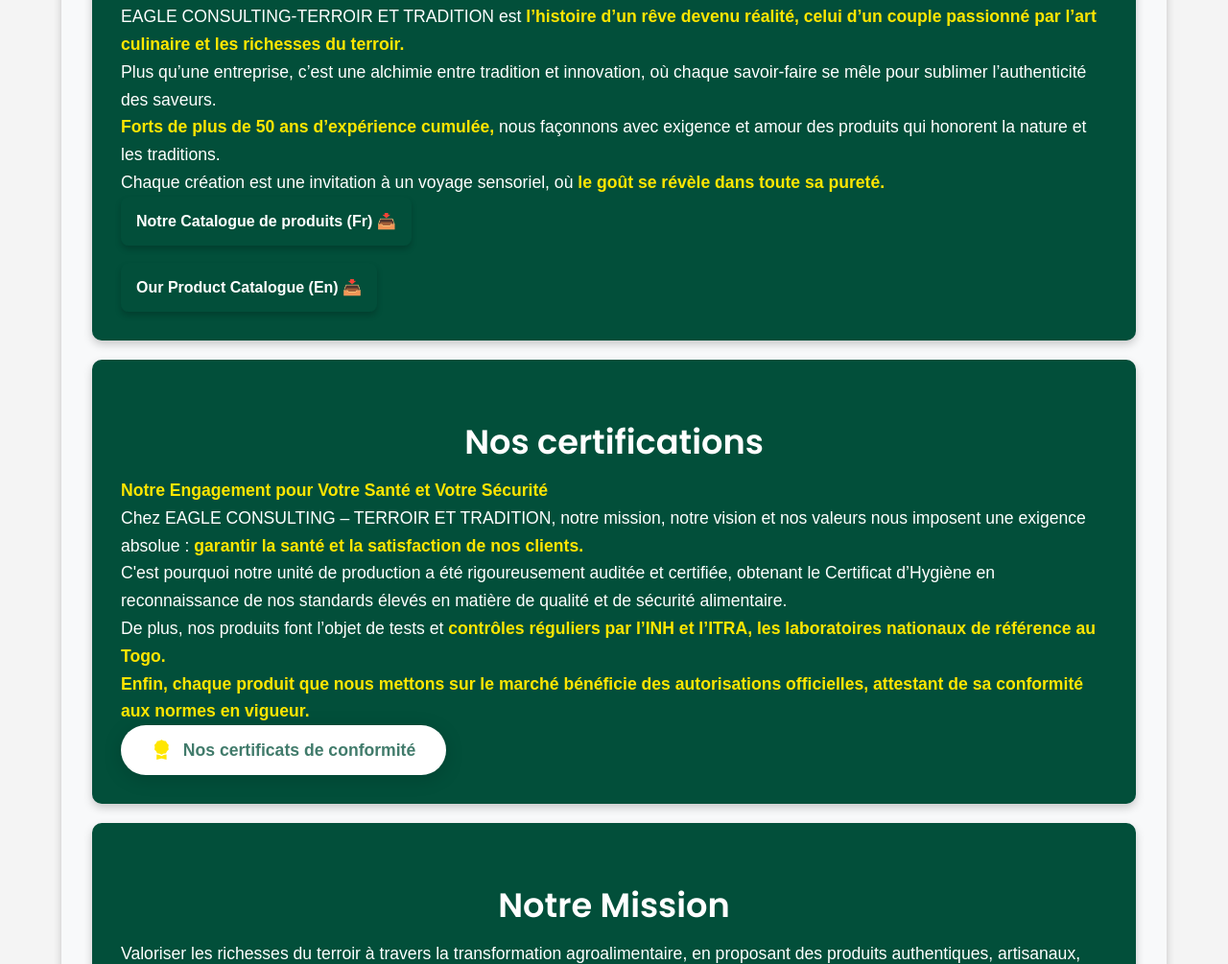
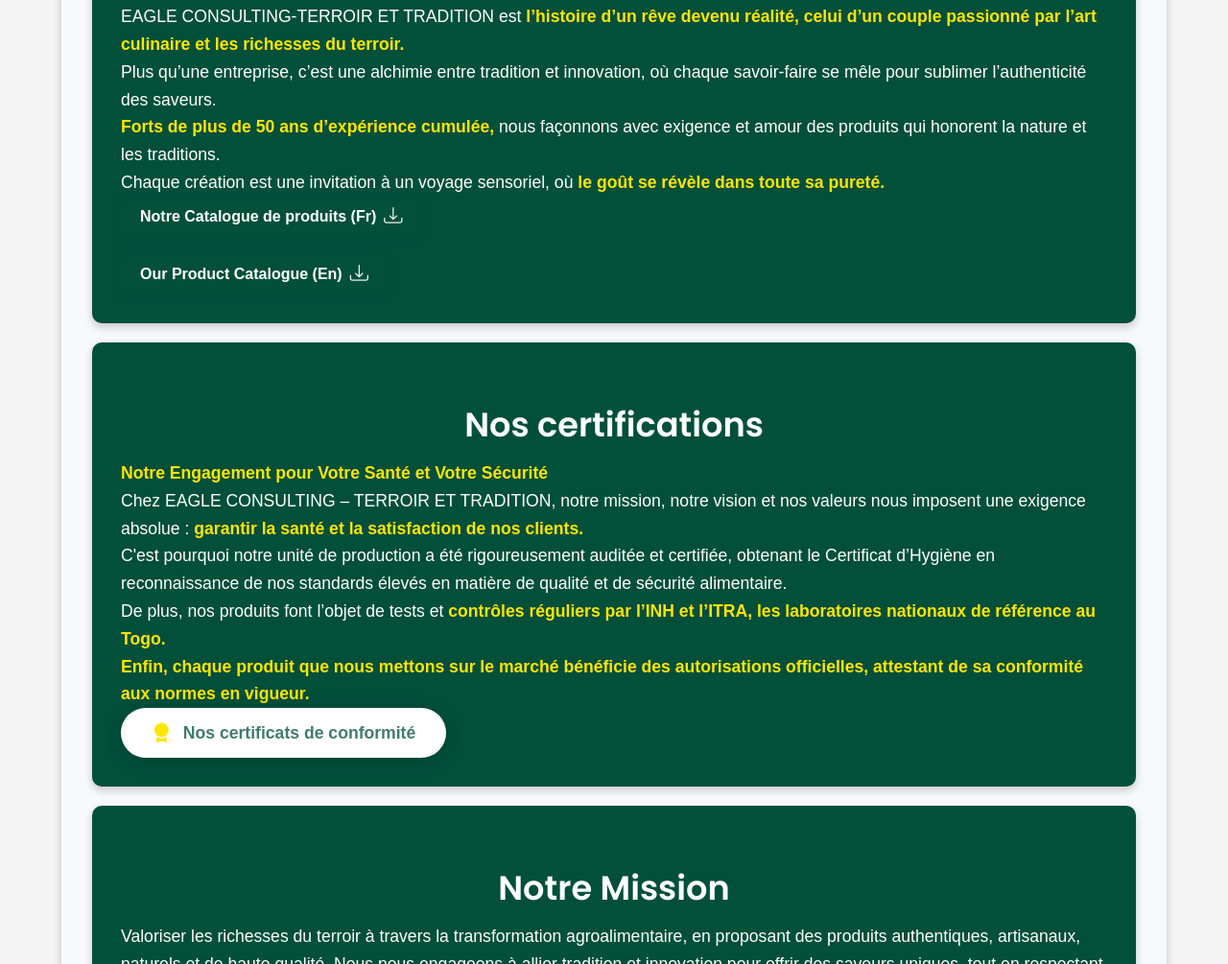
Before and after one commit to Geodavinci/Eagle_complet, a plain HTML site: page index.html in a window 1280 px wide. Shown: the part 955-1960 px from the top of the page at 96% size. Drawn offline with nearby package versions, Linux system fonts and the light colour scheme.

Commit message:
boostrap

```diff
--- a/index.html
+++ b/index.html
@@ -106,6 +106,35 @@
             font-size: 1.1rem;
         }
     }
+    .btn-download {
+    display: inline-flex;
+    align-items: center;
+    gap: 8px;
+    padding: 10px 20px;
+    background-color: var(--primary-color-transparent-75);
+    color: white;
+    border-radius: 6px;
+    text-decoration: none;
+    font-weight: 600;
+    transition: all 0.3s ease;
+    box-shadow: 0 2px 8px rgba(2, 79, 58, 0.3);
+}
+
+.btn-download:hover {
+    background-color: #ffe600;
+    opacity: 70%;
+    transform: translateY(-2px);
+    box-shadow: 0 4px 12px rgba(2, 79, 58, 0.4);
+}
+
+.btn-download i {
+    font-size: 1.2em;
+    transition: transform 0.3s ease;
+}
+
+.btn-download:hover i {
+    transform: translateY(2px);
+}
 </style>
 
 </head>
@@ -160,8 +189,8 @@
                     <br><strong>Forts de plus de 50 ans d’expérience cumulée,</strong> nous façonnons avec exigence et amour des produits qui honorent la nature et les traditions.
                     <br>Chaque création est une invitation à un voyage sensoriel, où <strong>le goût se révèle dans toute sa pureté.</strong>
                 </p>
-                <div><a href="https://drive.google.com/file/d/1ZgO0YHrcYQGjyWK2TYGoZ8NGlMefCeXy/view?usp=drive_link" class="btn-download" target="_blank">Notre Catalogue de produits (Fr) 📥</a> </div> <br>
-                <div><a href="https://drive.google.com/file/d/1HV4SV0S8iweof9yGSwmpZSuJgSerJ9bH/view?usp=drive_link" class="btn-download" target="_blank">Our Product Catalogue (En) 📥</a></div>
+                <div><a href="https://drive.google.com/file/d/1ZgO0YHrcYQGjyWK2TYGoZ8NGlMefCeXy/view?usp=drive_link" class="btn-download" target="_blank">Notre Catalogue de produits (Fr) <i class="bi bi-download"></i></a> </div> <br>
+                <div><a href="https://drive.google.com/file/d/1HV4SV0S8iweof9yGSwmpZSuJgSerJ9bH/view?usp=drive_link" class="btn-download" target="_blank">Our Product Catalogue (En) <i class="bi bi-download"></i></a></div>
             </div>
 
 
```
